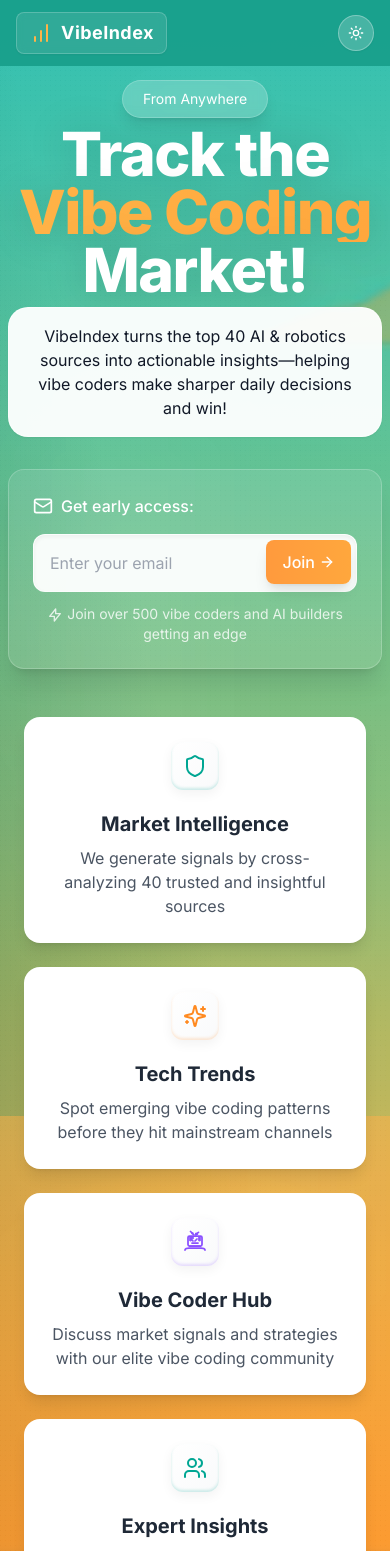
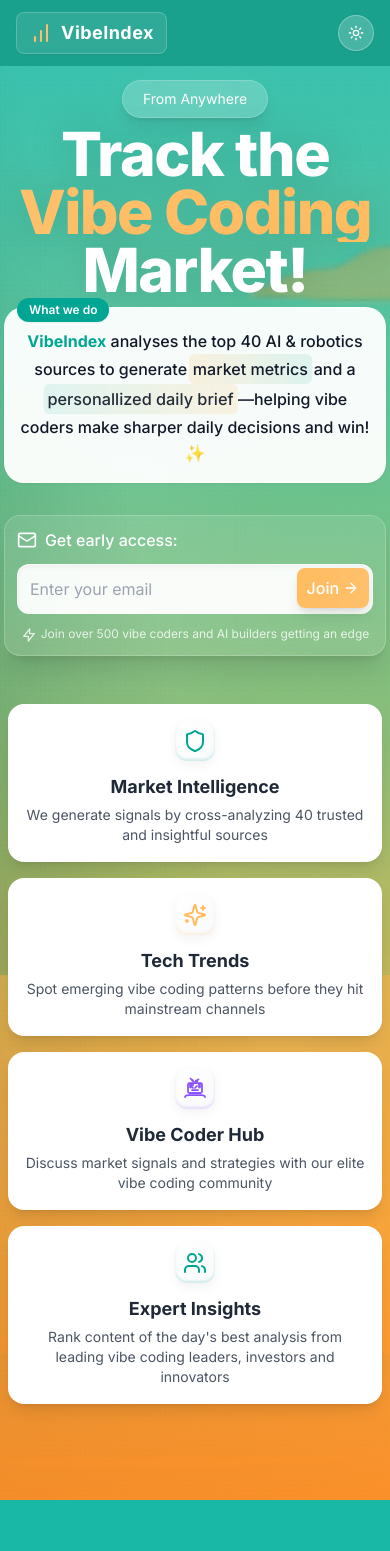
Before and after one commit to Beseder00/gistfy-langing-page, a Next.js app: page / in a window 390 px wide. Shown: the top 1551 px of the page. After the commit the page ends 1500 px from the top, so only its background shows below. Built offline with nearby package versions, Linux system fonts and the light colour scheme.

Commit message:
Update subtitle with new text about market metrics and personalized daily brief

```diff
--- a/app/page.tsx
+++ b/app/page.tsx
@@ -158,6 +158,40 @@ export default function Home() {
       /* Space between subtitle and email signup */
       .hero-title-text ~ div:nth-child(3) {
         margin-bottom: 2.5rem !important;
+        padding-left: 0 !important;
+        padding-right: 0 !important;
+      }
+
+      /* Subtitle text improvements */
+      .hero-title-text ~ div:nth-child(3) p {
+        font-size: 0.925rem !important;
+        line-height: 1.5 !important;
+        word-break: normal !important;
+        max-width: 100% !important;
+        padding: 0 !important;
+      }
+
+      /* Subtitle highlighted spans */
+      .hero-title-text ~ div:nth-child(3) p span.inline-block {
+        margin-left: 0.05rem !important;
+        margin-right: 0.05rem !important;
+        padding-left: 0.25rem !important;
+        padding-right: 0.25rem !important;
+        white-space: normal !important;
+      }
+
+      /* Make container wider */
+      .hero-title-text ~ div:nth-child(3) > div > div {
+        padding-left: 0.75rem !important;
+        padding-right: 0.75rem !important;
+        padding-top: 1rem !important;
+        padding-bottom: 0.75rem !important;
+      }
+
+      /* Email form container */
+      .hero-title-text ~ div:nth-child(4) > div {
+        padding-left: 0.75rem !important;
+        padding-right: 0.75rem !important;
       }
     }
 
@@ -207,6 +241,50 @@ export default function Home() {
     .animate-delay-500 { animation-delay: 500ms; }
     .animate-delay-700 { animation-delay: 700ms; }
     .animate-delay-1000 { animation-delay: 1000ms; }
+
+    /* Pulse animation for emphasis spans */
+    @keyframes soft-pulse {
+      0%, 100% {
+        transform: scale(1);
+        opacity: 1;
+      }
+      50% {
+        transform: scale(1.02);
+        opacity: 0.9;
+      }
+    }
+    .animate-soft-pulse {
+      animation: soft-pulse 3s ease-in-out infinite;
+    }
+    .animate-soft-pulse-delayed {
+      animation: soft-pulse 3s ease-in-out infinite;
+      animation-delay: 1.5s;
+    }
+
+    /* Sparkle animation for emoji */
+    @keyframes sparkle {
+      0%, 100% {
+        transform: scale(1) rotate(0deg);
+        opacity: 1;
+      }
+      25% {
+        transform: scale(1.2) rotate(5deg);
+        opacity: 0.8;
+      }
+      50% {
+        transform: scale(1) rotate(0deg);
+        opacity: 1;
+      }
+      75% {
+        transform: scale(1.1) rotate(-5deg);
+        opacity: 0.9;
+      }
+    }
+    .animate-sparkle {
+      display: inline-block;
+      animation: sparkle 3s ease-in-out infinite;
+      transform-origin: center;
+    }
   `
 
   if (isLoading) {
@@ -216,7 +294,7 @@ export default function Home() {
           <div className="max-w-7xl mx-auto flex justify-between items-center px-4">
             <div className="flex-1 flex items-center">
               <span className="text-white text-lg sm:text-xl md:text-2xl font-bold flex items-center gap-2 bg-[#004d41]/30 px-3 py-1 rounded-lg shadow-sm">
-                <BarChart className="h-6 w-6 sm:h-7 sm:w-7 md:h-8 md:w-8 text-[#ffb347]" />
+                <BarChart className="h-6 w-6 sm:h-7 sm:w-7 md:h-8 md:w-8 text-[#ffc06b]" />
                 <span className="text-white tracking-wide">VibeIndex</span>
               </span>
             </div>
@@ -243,8 +321,8 @@ export default function Home() {
             --primary-hover: #e67400;
             --text-primary: #004d41;
             --text-secondary: #ffffff;
-            --orange-light: #ffa73d;
-            --orange-bright: #ffb347;
+            --orange-light: #ffbc60;
+            --orange-bright: #ffc06b;
           }
 
           ${scrollbarHideStyles}
@@ -260,7 +338,7 @@ export default function Home() {
           <div className="max-w-7xl mx-auto flex justify-between items-center px-4">
             <div className="flex-1 flex items-center">
               <span className="text-[var(--text-secondary)] text-lg sm:text-xl md:text-2xl font-bold flex items-center gap-2 bg-white/10 backdrop-blur-sm px-3 py-1.5 rounded-lg shadow-sm border border-white/20 hover:bg-white/20 transition-all duration-300">
-                <BarChart className="h-6 w-6 sm:h-7 sm:w-7 md:h-8 md:w-8 text-[#ffb347]" />
+                <BarChart className="h-6 w-6 sm:h-7 sm:w-7 md:h-8 md:w-8 text-[#ffc06b]" />
                 <span className="text-white tracking-wide">VibeIndex</span>
               </span>
             </div>
--- a/components/hero/EmailSubscription.tsx
+++ b/components/hero/EmailSubscription.tsx
@@ -18,8 +18,8 @@ export const EmailSubscription: React.FC<EmailSubscriptionProps> = ({
 }) => {
   return (
     <div className={`w-full ${className}`}>
-      <div className="backdrop-blur-sm bg-white/10 rounded-2xl shadow-xl p-6 border border-white/20">
-        <div className="flex items-center gap-2 mb-4 text-white">
+      <div className="backdrop-blur-sm bg-white/10 rounded-2xl shadow-xl p-3 sm:p-5 border border-white/20">
+        <div className="flex items-center gap-2 mb-3 text-white">
           <Mail className="h-5 w-5" />
           <span className="font-medium">Get early access:</span>
         </div>
@@ -30,20 +30,20 @@ export const EmailSubscription: React.FC<EmailSubscriptionProps> = ({
             value={email}
             onChange={(e) => setEmail(e.target.value)}
             placeholder="Enter your email"
-            className="w-full p-4 pr-24 rounded-xl bg-white/95 border border-white/50 shadow-inner text-gray-800 placeholder-gray-400 outline-none focus:ring-2 focus:ring-[#ffa73d]/50 transition-all duration-300"
+            className="w-full p-3 sm:p-4 pr-14 sm:pr-20 rounded-xl bg-white/95 border border-white/50 shadow-inner text-gray-800 placeholder-gray-400 outline-none focus:ring-2 focus:ring-[#ffc06b]/50 transition-all duration-300"
           />
 
           <button
             onClick={onSubmit}
             disabled={isSubmitting}
-            className="absolute right-1.5 top-1.5 px-4 py-2.5 rounded-lg bg-gradient-to-r from-[#ff9a3d] to-[#ffa73d] text-white font-medium hover:from-[#ffa73d] hover:to-[#ffb347] transition-all duration-300 flex items-center gap-1 group shadow-lg hover:shadow-[#ffa73d]/30"
+            className="absolute right-1 sm:right-1.5 top-1 sm:top-1.5 px-2.5 sm:px-3.5 py-2 sm:py-2.5 rounded-lg bg-gradient-to-r from-[#ffbc60] to-[#ffc06b] text-white font-medium hover:from-[#ffc06b] hover:to-[#ffd08e] transition-all duration-300 flex items-center gap-1 group shadow-lg hover:shadow-[#ffc06b]/30"
           >
             <span>Join</span>
             <ArrowRight className="w-4 h-4 group-hover:translate-x-0.5 transition-transform" />
           </button>
         </div>
 
-        <p className="text-white/80 text-sm mt-3 text-center">
+        <p className="text-white/80 text-xs sm:text-sm mt-3 text-center">
           <span className="inline-block mr-1">
             <svg xmlns="http://www.w3.org/2000/svg" className="h-4 w-4 inline" fill="none" viewBox="0 0 24 24" stroke="currentColor">
               <path strokeLinecap="round" strokeLinejoin="round" strokeWidth={2} d="M13 10V3L4 14h7v7l9-11h-7z" />
--- a/components/hero/FeatureCards.tsx
+++ b/components/hero/FeatureCards.tsx
@@ -19,19 +19,19 @@ export const FeatureCard: React.FC<FeatureCardProps> = ({
 }) => {
   return (
     <div
-      className={`relative group bg-white text-gray-800 p-6 rounded-2xl shadow-lg border border-white/50 hover:shadow-xl transition-all duration-500 transform hover:-translate-y-1 animate-fade-in-up ${className}`}
+      className={`relative group bg-white text-gray-800 p-4 sm:p-6 rounded-2xl shadow-lg border border-white/50 hover:shadow-xl transition-all duration-500 transform hover:-translate-y-1 animate-fade-in-up ${className}`}
       style={{ animationDelay: `${800 + (index * 100)}ms` }}
     >
-      <div className="absolute -inset-0.5 bg-gradient-to-r from-[#ffa73d]/20 to-[#00b4a2]/20 rounded-2xl blur opacity-0 group-hover:opacity-100 transition duration-500"></div>
+      <div className="absolute -inset-0.5 bg-gradient-to-r from-[#ffc06b]/20 to-[#00b4a2]/20 rounded-2xl blur opacity-0 group-hover:opacity-100 transition duration-500"></div>
       <div className="relative">
         <div
-          className="inline-flex items-center justify-center p-3 rounded-xl mb-5 bg-gradient-to-br from-white to-gray-50"
+          className="inline-flex items-center justify-center p-2 sm:p-3 rounded-xl mb-3 sm:mb-5 bg-gradient-to-br from-white to-gray-50"
           style={{ boxShadow: `0 4px 12px rgba(0, 0, 0, 0.05), 0 0 0 1px rgba(255, 255, 255, 0.8), inset 0 -2px 3px ${iconColor}30` }}
         >
           <div style={{ color: iconColor }}>{icon}</div>
         </div>
-        <h3 className="text-xl font-bold mb-2">{title}</h3>
-        <p className="text-gray-600">{description}</p>
+        <h3 className="text-lg sm:text-xl font-bold mb-1 sm:mb-2">{title}</h3>
+        <p className="text-sm sm:text-base text-gray-600">{description}</p>
       </div>
     </div>
   );
@@ -52,7 +52,7 @@ export const FeatureCards: React.FC<FeatureCardsProps> = ({
   className = '',
 }) => {
   return (
-    <div className={`grid grid-cols-1 md:grid-cols-2 lg:grid-cols-4 gap-6 ${className}`}>
+    <div className={`grid grid-cols-1 sm:grid-cols-2 lg:grid-cols-4 gap-4 sm:gap-6 ${className}`}>
       {features.map((feature, index) => (
         <FeatureCard
           key={index}
--- a/components/hero/Hero.tsx
+++ b/components/hero/Hero.tsx
@@ -31,7 +31,7 @@ export const Hero: React.FC<HeroProps> = ({
     highlight: 'Vibe Coding',
     suffix: 'Market!',
   },
-  description = 'VibeIndex turns the top 40 AI & robotics sources into actionable insights—helping vibe coders make sharper daily decisions and win!',
+  description = 'VibeIndex analyses the top 40 AI & robotics sources to generate market metrics and a personallized daily brief—helping vibe coders make sharper daily decisions and win!',
   badgeText = 'From Anywhere',
   className = '',
 }) => {
@@ -46,7 +46,7 @@ export const Hero: React.FC<HeroProps> = ({
       title: 'Tech Trends',
       description: 'Spot emerging vibe coding patterns before they hit mainstream channels',
       icon: <Sparkles className="h-6 w-6" />,
-      iconColor: '#ff8a20',
+      iconColor: '#ffbc60',
     },
     {
       title: 'Vibe Coder Hub',
@@ -56,18 +56,18 @@ export const Hero: React.FC<HeroProps> = ({
     },
     {
       title: 'Expert Insights',
-      description: 'Analysis from leading vibe coding leaders, investors and innovators',
+      description: 'Rank content of the day\'s best analysis from leading vibe coding leaders, investors and innovators',
       icon: <Users className="h-6 w-6" />,
       iconColor: '#00a693',
     },
   ];
 
   return (
-    <section className="min-h-screen bg-gradient-to-b from-[#00b4a2] via-[#00b4a2] to-[#ffa344] relative overflow-hidden">
+    <section className="min-h-screen bg-gradient-to-b from-[#00b4a2] via-[#00b4a2] to-[#ffc06b] relative overflow-hidden">
       {/* Decorative elements */}
       <div className="absolute inset-0 overflow-hidden">
         {/* Animated gradient overlay */}
-        <div className="absolute inset-0 bg-gradient-to-b from-transparent via-[#00b4a2]/10 to-[#ffa344]/20 animate-pulse-subtle"></div>
+        <div className="absolute inset-0 bg-gradient-to-b from-transparent via-[#00b4a2]/10 to-[#ffc06b]/20 animate-pulse-subtle"></div>
 
         {/* Floating particles */}
         <div className="absolute top-1/4 left-1/4 w-4 h-4 rounded-full bg-white/10 animate-float-particle"></div>
@@ -76,12 +76,12 @@ export const Hero: React.FC<HeroProps> = ({
 
         {/* Additional light effects */}
         <div className="absolute top-1/2 left-1/2 w-[500px] h-[500px] rounded-full bg-white/5 blur-3xl -translate-x-1/2 -translate-y-1/2 animate-pulse-slow"></div>
-        <div className="absolute bottom-0 right-0 w-[300px] h-[300px] rounded-full bg-[#ffa73d]/10 blur-2xl"></div>
+        <div className="absolute bottom-0 right-0 w-[300px] h-[300px] rounded-full bg-[#ffc06b]/10 blur-2xl"></div>
       </div>
 
       <HeroBackground />
 
-      <div className="relative text-center flex flex-col items-center z-10 pt-20 md:pt-24 px-2 sm:px-4 pb-24 w-full">
+      <div className="relative text-center flex flex-col items-center z-10 pt-20 md:pt-24 px-0 sm:px-2 pb-24 w-full">
         {/* Badge with enhanced animation */}
         <div className="relative mb-2">
           <span className="inline-block mx-auto bg-white/20 text-white px-5 py-2 rounded-full text-sm backdrop-blur-sm animate-fade-in-up hover:bg-white/30 transition-all duration-300 cursor-default shadow-lg border border-white/20">
@@ -101,17 +101,32 @@ export const Hero: React.FC<HeroProps> = ({
         </div>
 
         {/* Description with glass effect */}
-        <div className="animate-fade-in-up [animation-delay:400ms] w-full max-w-2xl transform hover:scale-[1.02] transition-all duration-500 mb-8 sm:mb-8 md:mb-8">
+        <div className="animate-fade-in-up [animation-delay:400ms] w-full max-w-[98%] sm:max-w-2xl transform hover:scale-[1.02] transition-all duration-500 mb-8 sm:mb-8 md:mb-8">
           <div className="relative group">
             <div className="absolute inset-0 bg-gradient-to-r from-white/50 via-white/95 to-white/50 rounded-[20px] blur-xl opacity-0 group-hover:opacity-50 transition-opacity duration-500"></div>
-            <p className="relative text-gray-900 text-base sm:text-lg mx-auto bg-white/95 backdrop-blur-sm rounded-[20px] px-6 py-4 shadow-sm border border-white/50 hover:shadow-lg transition-all duration-500">
-              {description}
-            </p>
+            <div className="relative text-gray-900 mx-auto bg-white/95 backdrop-blur-sm rounded-[20px] px-3 sm:px-5 py-4 shadow-sm border border-white/50 hover:shadow-lg transition-all duration-500">
+              <div className="absolute -top-2.5 left-3 sm:left-5 px-3 py-1 bg-[#00a693] text-white text-xs font-semibold rounded-full shadow-sm">
+                What we do
+              </div>
+              <div className="pt-1">
+                <p className="text-base sm:text-lg font-medium leading-relaxed">
+                  <span className="text-[#00a693] font-bold">VibeIndex</span> analyses the top 40 AI & robotics sources to generate
+                  <span className="relative inline-block mx-0.5 sm:mx-1 px-1 sm:px-2 py-0.5 bg-gradient-to-r from-[#ffc06b]/20 to-[#00a693]/10 rounded-md animate-soft-pulse">
+                    market metrics
+                  </span>
+                  and a
+                  <span className="relative inline-block mx-0.5 sm:mx-1 px-1 sm:px-2 py-0.5 bg-gradient-to-r from-[#00a693]/10 to-[#ffc06b]/20 rounded-md animate-soft-pulse-delayed">
+                    personallized daily brief
+                  </span>
+                  —helping vibe coders make sharper daily decisions and win! <span className="animate-sparkle">✨</span>
+                </p>
+              </div>
+            </div>
           </div>
         </div>
 
         {/* Email subscription with enhanced animation */}
-        <div className="animate-fade-in-up [animation-delay:600ms] w-full max-w-lg transform hover:scale-[1.01] transition-all duration-500">
+        <div className="animate-fade-in-up [animation-delay:600ms] w-full max-w-[98%] sm:max-w-lg transform hover:scale-[1.01] transition-all duration-500">
           <EmailSubscription
             email={email}
             setEmail={setEmail}
@@ -121,7 +136,7 @@ export const Hero: React.FC<HeroProps> = ({
         </div>
 
         {/* Feature cards with enhanced animation */}
-        <div className="mt-12 w-full max-w-6xl mx-auto px-4 sm:px-6 animate-fade-in-up [animation-delay:800ms]">
+        <div className="mt-12 w-full max-w-6xl mx-auto px-2 sm:px-4 animate-fade-in-up [animation-delay:800ms]">
           <FeatureCards features={features} />
         </div>
       </div>
--- a/components/hero/HeroTitle.tsx
+++ b/components/hero/HeroTitle.tsx
@@ -18,7 +18,7 @@ export const HeroTitle: React.FC<HeroTitleProps> = ({
           <span className="inline-block text-white filter drop-shadow-[0_2px_20px_rgba(0,0,0,0.15)]">{prefix}</span>
         </div>
         <div className="w-full text-center pb-0 sm:pb-1">
-          <span className="bg-gradient-to-r from-[#ffb347] to-[#ffa73d] inline-block text-transparent bg-clip-text filter drop-shadow-[0_2px_20px_rgba(0,0,0,0.15)] leading-[1.05] pb-0">{highlight}</span>
+          <span className="bg-gradient-to-r from-[#ffc06b] to-[#ffbc60] inline-block text-transparent bg-clip-text filter drop-shadow-[0_2px_20px_rgba(0,0,0,0.15)] leading-[1.05] pb-0">{highlight}</span>
         </div>
         <div className="w-full text-center pb-0">
           <span className="text-white filter drop-shadow-[0_2px_20px_rgba(0,0,0,0.15)]">{suffix}</span>
```
